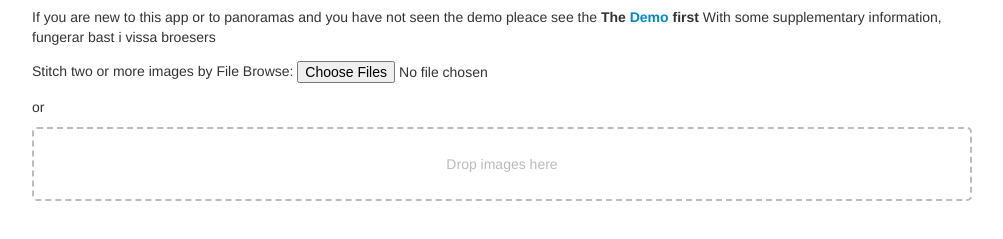
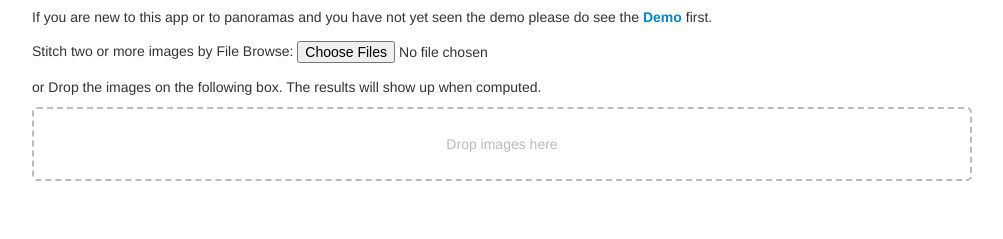
Before and after one commit to josundin/josundin.github.io, a plain HTML site: page stitch/app/index.html in a window 1280 px wide. Shown: the part 53-292 px from the top of the page, without its empty margins (138-1141 px from the left). Drawn offline with Linux system fonts and the light colour scheme.

Commit message:
Demo stitch

```diff
--- a/stitch/app/index.html
+++ b/stitch/app/index.html
@@ -47,10 +47,8 @@
 
     <header>
       <h1>Image Stitching - Web-tool</h1>
-      <p>If you are new to this app or to panoramas and you have not seen the demo pleace see the <strong> The <a href="../app/">Demo</a>
-         first </strong>
-
-       With some supplementary information, fungerar bast i vissa broesers</p>
+      <p>If you are new to this app or to panoramas and you have not yet seen the demo please do see the <strong> <a href="../demo/">Demo</a>
+         </strong> first.
     </header>
 
     <div class="row">
@@ -59,7 +57,7 @@
           Stitch two or more images by File Browse: <input type="file" id="files" name="files" multiple accept="image/*"><br/>
         </p>
         <p>
-          or
+          or Drop the images on the following box. The results will show up when computed.
         </p>
       </div>
 
```
